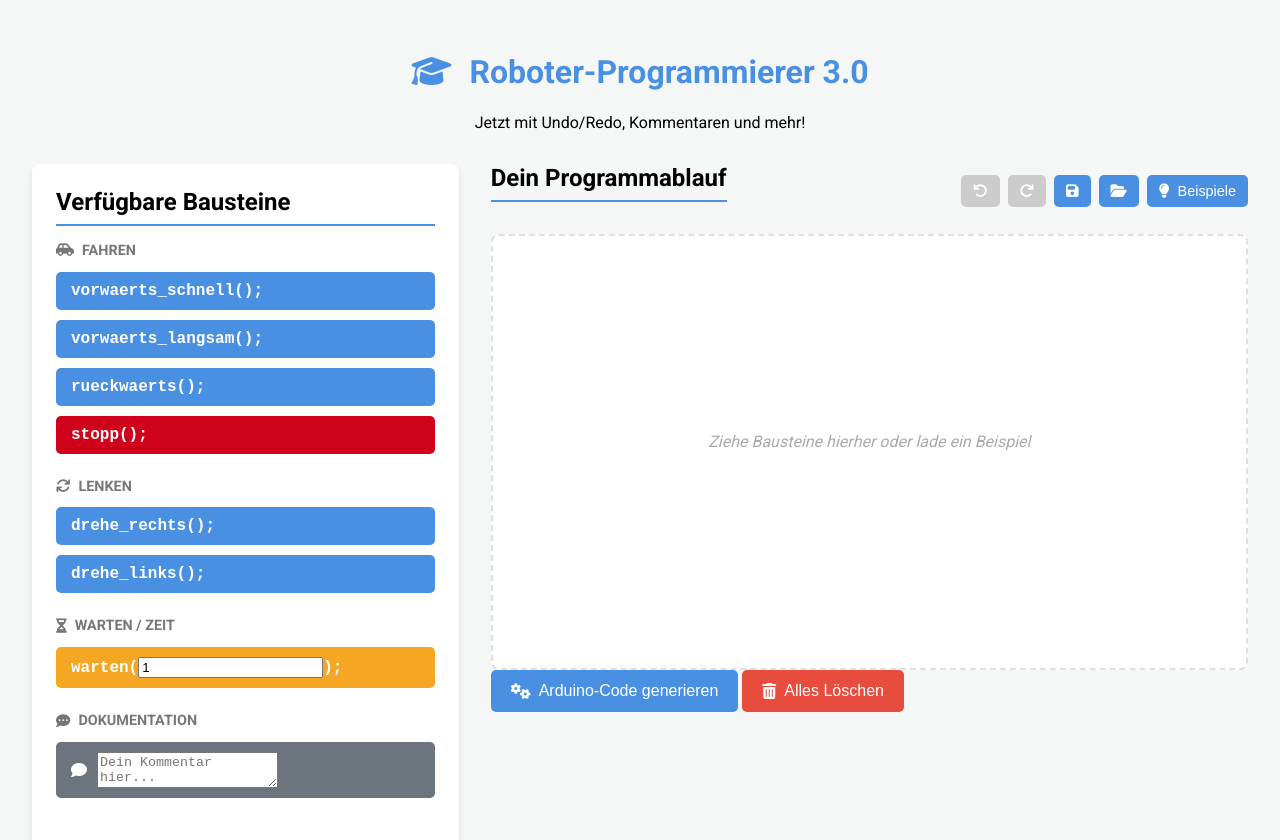
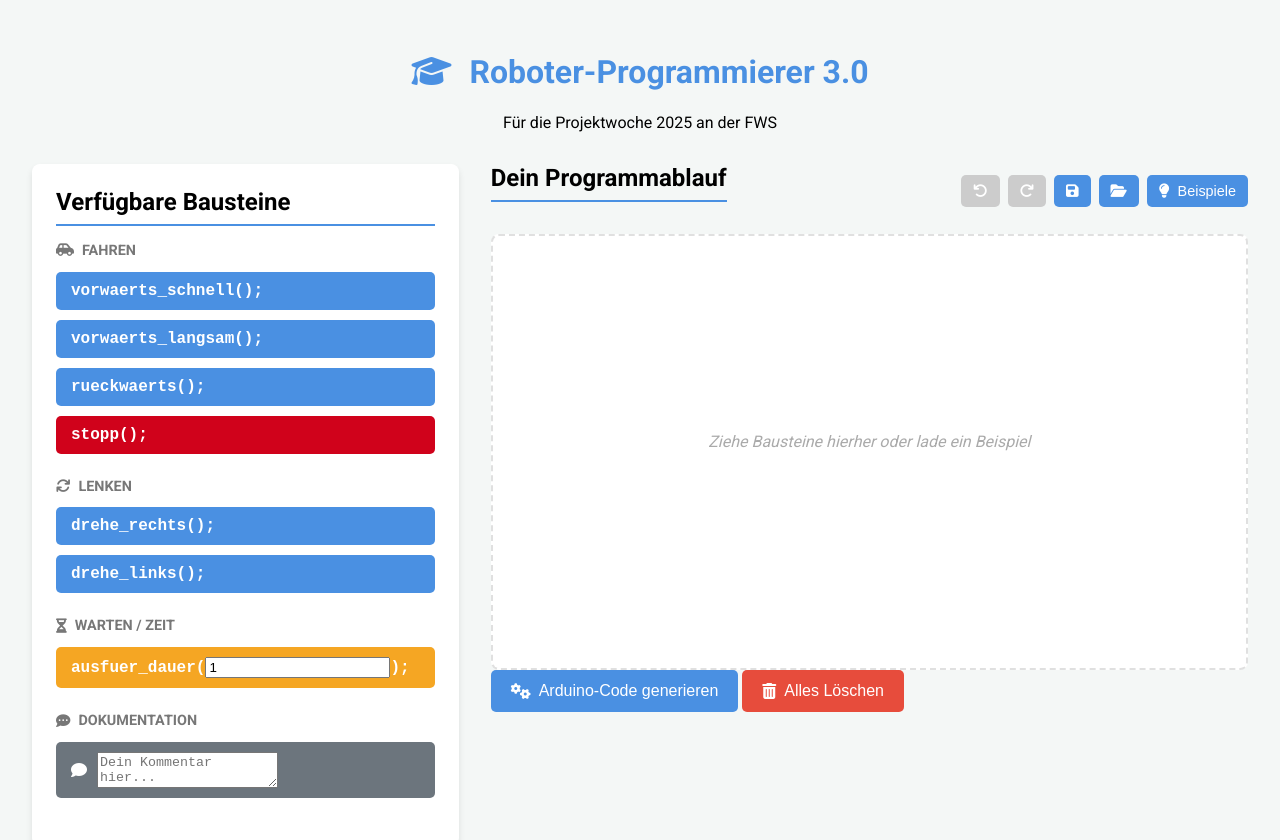
Before and after one commit to makerLab314/ArduAuto, a plain HTML site: page index.html in a window 1280 px wide. Shown: the top 840 px of the page. Drawn offline with nearby package versions, Linux system fonts and the light colour scheme.

Commit message:
corrections

```diff
--- a/index.html
+++ b/index.html
@@ -23,7 +23,7 @@
     <div class="container">
         <header>
             <h1><i class="fa-solid fa-graduation-cap"></i> Roboter-Programmierer 3.0</h1>
-            <p>Jetzt mit Undo/Redo, Kommentaren und mehr!</p>
+            <p>Für die Projektwoche 2025 an der FWS</p>
         </header>
 
         <main class="main-layout">
@@ -48,7 +48,7 @@
                 <div class="kategorie">
                     <h3><i class="fa-solid fa-hourglass-half"></i> WARTEN / ZEIT</h3>
                     <div class="baustein warten" data-type="warten">
-                        warten(<input type="text" value="1" class="warten-input">);
+                        ausfuer_dauer(<input type="text" value="1" class="warten-input">);
                     </div>
                 </div>
 
```
